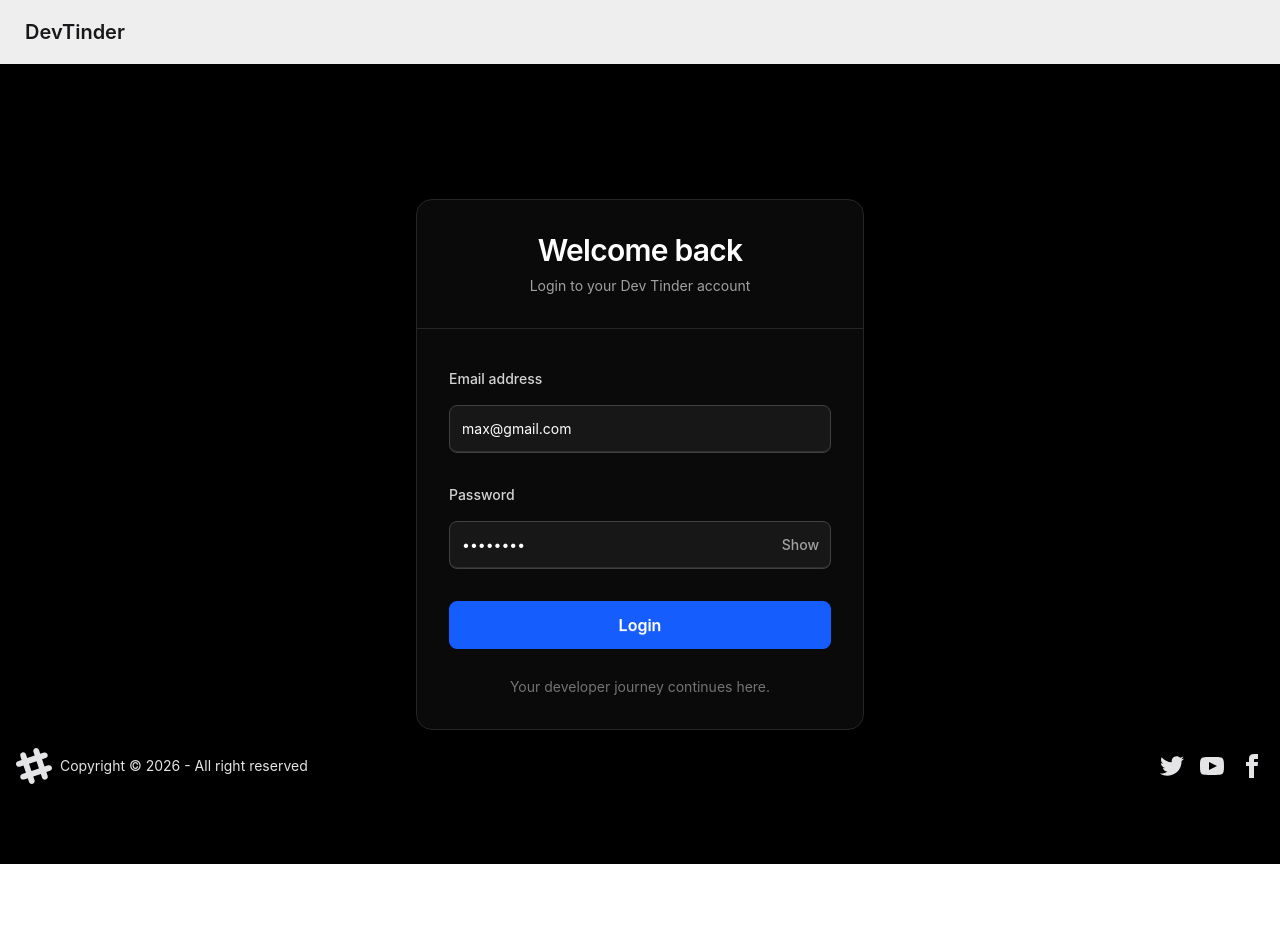
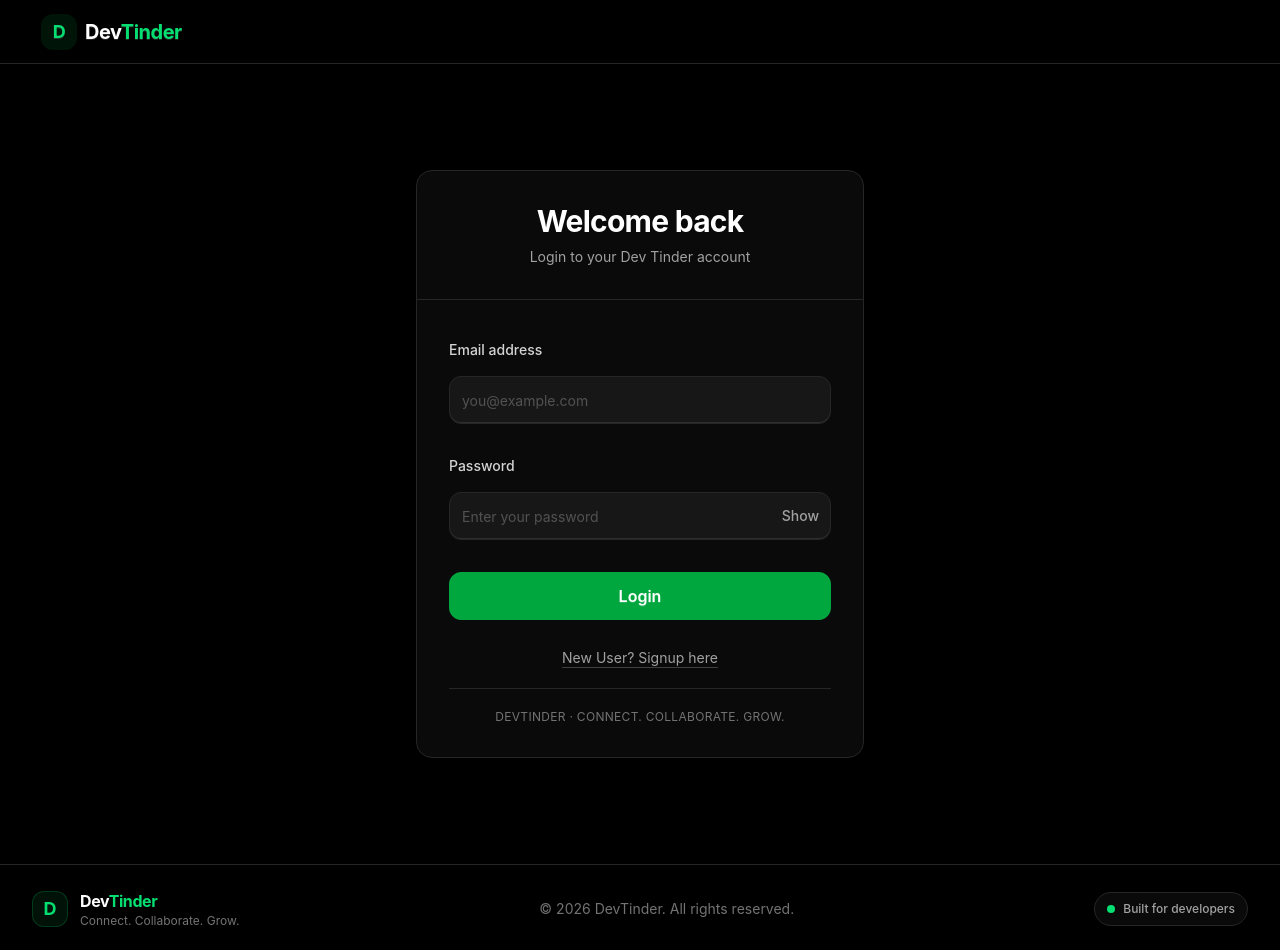
Before and after one commit to nitinpurohit412/DevTinder-UI, a React (Vite) app: page /login in a window 1280 px wide. Shown: the top 950 px of the page. Before the commit the page ends 864 px from the top, so only its background shows below. Built offline with nearby package versions, Linux system fonts and the light colour scheme; no server answers.

Commit message:
Enhance UI components: improve empty state messages in Connections and Feed, update Login for signup functionality, and refine NavBar and Footer styles.

```diff
--- a/src/components/Footer.jsx
+++ b/src/components/Footer.jsx
@@ -1,61 +1,39 @@
 const Footer = () => {
   return (
-    <div>
-      <footer className="footer sm:footer-horizontal bg-bold-300 text-neutral-content items-center p-4 fixed bottom-0">
-        <aside className="grid-flow-col items-center">
-          <svg
-            width="36"
-            height="36"
-            viewBox="0 0 24 24"
-            xmlns="http://www.w3.org/2000/svg"
-            fillRule="evenodd"
-            clipRule="evenodd"
-            className="fill-current"
-          >
-            <path d="M22.672 15.226l-2.432.811.841 2.515c.33 1.019-.209 2.127-1.23 2.456-1.15.325-2.148-.321-2.463-1.226l-.84-2.518-5.013 1.677.84 2.517c.391 1.203-.434 2.542-1.831 2.542-.88 0-1.601-.564-1.86-1.314l-.842-2.516-2.431.809c-1.135.328-2.145-.317-2.463-1.229-.329-1.018.211-2.127 1.231-2.456l2.432-.809-1.621-4.823-2.432.808c-1.355.384-2.558-.59-2.558-1.839 0-.817.509-1.582 1.327-1.846l2.433-.809-.842-2.515c-.33-1.02.211-2.129 1.232-2.458 1.02-.329 2.13.209 2.461 1.229l.842 2.515 5.011-1.677-.839-2.517c-.403-1.238.484-2.553 1.843-2.553.819 0 1.585.509 1.85 1.326l.841 2.517 2.431-.81c1.02-.33 2.131.211 2.461 1.229.332 1.018-.21 2.126-1.23 2.456l-2.433.809 1.622 4.823 2.433-.809c1.242-.401 2.557.484 2.557 1.838 0 .819-.51 1.583-1.328 1.847m-8.992-6.428l-5.01 1.675 1.619 4.828 5.011-1.674-1.62-4.829z"></path>
-          </svg>
-          <p>Copyright © {new Date().getFullYear()} - All right reserved</p>
-        </aside>
-        <nav className="grid-flow-col gap-4 md:place-self-center md:justify-self-end">
-          <a>
-            <svg
-              aria-label="Twitter"
-              xmlns="http://www.w3.org/2000/svg"
-              width="24"
-              height="24"
-              viewBox="0 0 24 24"
-              className="fill-current"
-            >
-              <path d="M24 4.557c-.883.392-1.832.656-2.828.775 1.017-.609 1.798-1.574 2.165-2.724-.951.564-2.005.974-3.127 1.195-.897-.957-2.178-1.555-3.594-1.555-3.179 0-5.515 2.966-4.797 6.045-4.091-.205-7.719-2.165-10.148-5.144-1.29 2.213-.669 5.108 1.523 6.574-.806-.026-1.566-.247-2.229-.616-.054 2.281 1.581 4.415 3.949 4.89-.693.188-1.452.232-2.224.084.626 1.956 2.444 3.379 4.6 3.419-2.07 1.623-4.678 2.348-7.29 2.04 2.179 1.397 4.768 2.212 7.548 2.212 9.142 0 14.307-7.721 13.995-14.646.962-.695 1.797-1.562 2.457-2.549z"></path>
-            </svg>
-          </a>
-          <a>
-            <svg
-              aria-label="YouTube"
-              xmlns="http://www.w3.org/2000/svg"
-              width="24"
-              height="24"
-              viewBox="0 0 24 24"
-              className="fill-current"
-            >
-              <path d="M19.615 3.184c-3.604-.246-11.631-.245-15.23 0-3.897.266-4.356 2.62-4.385 8.816.029 6.185.484 8.549 4.385 8.816 3.6.245 11.626.246 15.23 0 3.897-.266 4.356-2.62 4.385-8.816-.029-6.185-.484-8.549-4.385-8.816zm-10.615 12.816v-8l8 3.993-8 4.007z"></path>
-            </svg>
-          </a>
-          <a>
-            <svg
-              aria-label="Facebook"
-              xmlns="http://www.w3.org/2000/svg"
-              width="24"
-              height="24"
-              viewBox="0 0 24 24"
-              className="fill-current"
-            >
-              <path d="M9 8h-3v4h3v12h5v-12h3.642l.358-4h-4v-1.667c0-.955.192-1.333 1.115-1.333h2.885v-5h-3.808c-3.596 0-5.192 1.583-5.192 4.615v3.385z"></path>
-            </svg>
-          </a>
-        </nav>
-      </footer>
+   <footer className="border-t border-neutral-800 bg-black px-4 py-6 text-neutral-400 sm:px-8">
+  <div className="mx-auto flex max-w-7xl flex-col items-center justify-between gap-4 sm:flex-row">
+
+    {/* Branding */}
+    <div className="flex items-center gap-3">
+      <div className="flex h-9 w-9 items-center justify-center rounded-xl border border-green-800/50 bg-green-950/40 text-lg font-bold text-green-400">
+        D
+      </div>
+
+      <div>
+        <h2 className="text-base font-bold tracking-tight text-white">
+          Dev<span className="text-green-400">Tinder</span>
+        </h2>
+        <p className="text-xs text-neutral-500">
+          Connect. Collaborate. Grow.
+        </p>
+      </div>
     </div>
+
+    {/* Copyright */}
+    <p className="text-center text-xs text-neutral-500 sm:text-sm">
+      © {new Date().getFullYear()} DevTinder. All rights reserved.
+    </p>
+
+    {/* Status */}
+    <div className="flex items-center gap-2 rounded-full border border-neutral-800 bg-neutral-950 px-3 py-2">
+      <span className="h-2 w-2 rounded-full bg-green-400" />
+      <span className="text-xs font-medium text-neutral-400">
+        Built for developers
+      </span>
+    </div>
+
+  </div>
+</footer>
   );
 };
 
--- a/src/components/Login.jsx
+++ b/src/components/Login.jsx
@@ -1,56 +1,106 @@
 import axios from "axios";
 import { useState } from "react";
 import { useDispatch } from "react-redux";
-import {addUser} from "../utils/userSlice"
+import { addUser } from "../utils/userSlice";
 import { useNavigate } from "react-router-dom";
 import { BASE_URL } from "../utils/constant";
 
 const Login = () => {
+  const [emailId, setEmailId] = useState("");
+  const [password, setPassword] = useState("");
+  const [error, setError] = useState("");
+  const [showPassword, setShowPassword] = useState(false);
+  const [firstName, setFirstName] = useState("");
+  const [lastName, setLasttName] = useState("");
+  const [isLogin, setIsLogin] = useState(true);
+  const dispatch = useDispatch();
+  const navigate = useNavigate();
 
-  const [emailId, setEmailId] = useState("max@gmail.com")
-  const [password, setPassword] = useState("Maxx@123")
-  const [error, setError] = useState("")
-  const [showPassword, setShowPassword] = useState(false);
-  const dispatch = useDispatch()
-  const navigate = useNavigate()
-
- const handleLogin =async ()=>{
+  const handleLogin = async () => {
     try {
       const res = await axios.post(
         BASE_URL + "/login",
         {
           emailId,
-          password
+          password,
         },
-        {withCredentials: true}
-      )
-      dispatch(addUser(res.data))
-      return navigate('/')
+        { withCredentials: true },
+      );
+      dispatch(addUser(res.data));
+      return navigate("/");
+    } catch (err) {}
+  };
+
+  const handleSignUp = async () => {
+    try {
+      const res = await axios.post(
+        BASE_URL + "/signup",
+        { firstName, lastName, emailId, password },
+        { withCredentials: true },
+      );
+      dispatch(addUser(res.data.data));
+      return navigate("/profile");
     } catch (err) {
-      setError(err?.response?.data || "Something went wrong")
+      setError(err?.response?.data || "Something went wrong");
     }
-  }
+  };
 
   return (
-<div className="min-h-screen flex items-center justify-center bg-black px-4 py-10">
+    <div className="flex min-h-screen items-center justify-center bg-black px-4 py-10 text-white">
       <div className="w-full max-w-md overflow-hidden rounded-2xl border border-neutral-800 bg-neutral-950 shadow-2xl">
-
         {/* Header */}
         <div className="border-b border-neutral-800 px-8 py-8 text-center">
-
-      <h1 className="text-3xl font-semibold tracking-tight text-white">
-        Welcome back
+          <h1 className="text-3xl font-bold tracking-tight text-white">
+            {isLogin ? "Welcome back" : "Welcome"}
           </h1>
 
           <p className="mt-2 text-sm text-neutral-400">
-        Login to your Dev Tinder account
+            {isLogin
+              ? "Login to your Dev Tinder account"
+              : "Sign up to your Dev Tinder account"}
           </p>
         </div>
 
         {/* Form */}
         <div className="space-y-5 px-8 py-8">
+          {/* first & last Name*/}
 
-      {/* Email */}
+          {!isLogin && (
+            <div className="grid grid-cols-1 gap-4 sm:grid-cols-2">
+              <fieldset className="fieldset min-w-0">
+                <legend className="fieldset-legend mb-1 text-sm font-medium text-neutral-300">
+                  First Name
+                </legend>
+
+                <input
+                  type="text"
+                  value={firstName}
+                  required
+                  placeholder="First name"
+                  onChange={(e) => setFirstName(e.target.value)}
+                  className="input h-12 w-full rounded-xl border border-neutral-800 bg-neutral-900 text-white placeholder:text-neutral-600 focus:border-green-500 focus:outline-none"
+                />
+              </fieldset>
+
+              <fieldset className="fieldset min-w-0">
+                <legend className="fieldset-legend mb-1 text-sm font-medium text-neutral-300">
+                  Last Name
+                </legend>
+
+                <input
+                  type="text"
+                  value={lastName}
+                  required
+                  placeholder="Last name"
+                  onChange={(e) => setLasttName(e.target.value)}
+                  className="input h-12 w-full rounded-xl border border-neutral-800 bg-neutral-900 text-white placeholder:text-neutral-600 focus:border-green-500 focus:outline-none"
+                />
+              </fieldset>
+            </div>
+          )}
+
+          {/* Email*/}
+
           <fieldset className="fieldset">
             <legend className="fieldset-legend mb-1 text-sm font-medium text-neutral-300">
               Email address
@@ -59,10 +109,11 @@ const Login = () => {
             <input
               type="email"
               value={emailId}
+              required
               placeholder="you@example.com"
               autoComplete="email"
               onChange={(e) => setEmailId(e.target.value)}
-          className="input h-12 w-full rounded-lg border-neutral-700 bg-neutral-900 text-white placeholder:text-neutral-500 focus:border-blue-500 focus:outline-none"
+              className="input h-12 w-full rounded-xl border border-neutral-800 bg-neutral-900 text-white placeholder:text-neutral-600 focus:border-green-500 focus:outline-none"
             />
           </fieldset>
 
@@ -76,16 +127,17 @@ const Login = () => {
               <input
                 type={showPassword ? "text" : "password"}
                 value={password}
+                required
                 placeholder="Enter your password"
                 autoComplete="current-password"
                 onChange={(e) => setPassword(e.target.value)}
-      className="input h-12 w-full rounded-lg border-neutral-700 bg-neutral-900 pr-20 text-white placeholder:text-neutral-500 focus:border-blue-500 focus:outline-none"
+                className="input h-12 w-full rounded-xl border border-neutral-800 bg-neutral-900 pr-20 text-white placeholder:text-neutral-600 focus:border-green-500 focus:outline-none"
               />
 
               <button
                 type="button"
                 onClick={() => setShowPassword(!showPassword)}
-      className="absolute inset-y-0 right-3 text-sm font-medium text-neutral-400 transition hover:text-white"
+                className="absolute inset-y-0 right-3 text-sm font-medium text-neutral-400 transition hover:text-green-400"
               >
                 {showPassword ? "Hide" : "Show"}
               </button>
@@ -94,7 +146,7 @@ const Login = () => {
 
           {/* Error Message */}
           {error && (
-        <div className="rounded-lg border border-red-900 bg-red-950/30 px-4 py-3 text-sm text-red-400">
+            <div className="rounded-xl border border-red-900/60 bg-red-950/30 px-4 py-3 text-sm text-red-400">
               {error}
             </div>
           )}
@@ -102,21 +154,26 @@ const Login = () => {
           {/* Login Button */}
           <button
             type="button"
-        onClick={handleLogin}
-        className="btn mt-2 h-12 w-full rounded-lg border-blue-600 bg-blue-600 text-base font-semibold text-white shadow-none transition hover:border-blue-500 hover:bg-blue-500"
+            onClick={isLogin ? handleLogin : handleSignUp}
+            className="btn mt-2 h-12 w-full rounded-xl border-green-600 bg-green-600 text-base font-semibold text-white shadow-none transition hover:border-green-500 hover:bg-green-500"
           >
-        Login
+            {isLogin ? "Login" : "Sign Up"}
           </button>
 
-      {/* Footer */}
-      <p className="pt-2 text-center text-sm text-neutral-500">
-        Your developer journey continues here.
+          <p
+            className="cursor-pointer pt-2 text-center text-sm text-neutral-400 underline decoration-neutral-700 underline-offset-4 transition hover:text-green-400 hover:decoration-green-400"
+            onClick={() => setIsLogin((value) => !value)}
+          >
+            {isLogin ? "New User? Signup here" : "Existing User? Login here"}
           </p>
 
+          {/* Footer */}
+          <p className="border-t border-neutral-800 pt-5 text-center text-xs tracking-wide text-neutral-500">
+            DEVTINDER · CONNECT. COLLABORATE. GROW.
+          </p>
         </div>
       </div>
     </div>
-
   );
 };
 
--- a/src/components/NavBar.jsx
+++ b/src/components/NavBar.jsx
@@ -21,35 +21,86 @@ const NavBar = () => {
   }
 
   return (
-     <div className="navbar bg-base-300 shadow-sm">
+<div className="navbar sticky top-0 z-50 border-b border-neutral-800 bg-black px-4 text-white shadow-lg sm:px-6">
   <div className="flex-1">
-    <Link to="/" className="btn btn-ghost text-xl">DevTinder</Link>
+    <Link
+      to="/"
+      className="btn btn-ghost gap-2 text-xl font-bold tracking-tight text-white hover:bg-neutral-900"
+    >
+      <span className="flex h-9 w-9 items-center justify-center rounded-xl bg-green-500/10 text-lg font-bold text-green-400">
+        D
+      </span>
+      <span>
+        Dev<span className="text-green-400">Tinder</span>
+      </span>
+    </Link>
   </div>
- {user && <div className="flex gap-2">
-  <div className="form-control mt-2">Welcome, {user.firstName}</div>
-   <div className="dropdown dropdown-end mx-5">
-      <div tabIndex={0} role="button" className="btn btn-ghost btn-circle avatar">
+
+  {user && (
+    <div className="flex items-center gap-2 sm:gap-4">
+      <div className="form-control mt-2 text-sm font-medium text-neutral-300 sm:text-base">
+        Welcome, <span className="inline text-green-400">{user.firstName}</span>
+      </div>
+
+      <div className="dropdown dropdown-end mx-2 sm:mx-3">
+        <div
+          tabIndex={0}
+          role="button"
+          className="btn btn-ghost btn-circle avatar ring-2 ring-neutral-800 transition hover:ring-green-500"
+        >
           <div className="w-10 rounded-full">
             <img
               alt="Tailwind CSS Navbar component"
-            src={user.photoUrl} />
+              src={user.photoUrl}
+            />
           </div>
         </div>
+
         <ul
           tabIndex={-1}
-        className="menu menu-sm dropdown-content bg-base-300 rounded-box z-1 mt-3  w-52 p-2 shadow">
+          className="menu menu-sm dropdown-content z-50 mt-3 w-52 rounded-xl border border-neutral-800 bg-neutral-950 p-2 text-neutral-200 shadow-2xl"
+        >
           <li>
-          <Link to="/profile" className="justify-between">
+            <Link
+              to="/profile"
+              className="justify-between rounded-lg py-3 hover:bg-neutral-900 hover:text-green-400"
+            >
               Profile
             </Link>
           </li>
-        <li><Link to="/connections">Connections</Link></li>
-        <li><Link to="/requests">Requests</Link></li>
-        <li><a onClick={handleLogout}>Logout</a></li>
+
+          <li>
+            <Link
+              to="/connections"
+              className="rounded-lg py-3 hover:bg-neutral-900 hover:text-green-400"
+            >
+              Connections
+            </Link>
+          </li>
+
+          <li>
+            <Link
+              to="/requests"
+              className="rounded-lg py-3 hover:bg-neutral-900 hover:text-green-400"
+            >
+              Requests
+            </Link>
+          </li>
+
+          <li>
+            <a
+              onClick={handleLogout}
+              className="rounded-lg py-3 text-red-400 hover:bg-red-500/10 hover:text-red-300"
+            >
+              Logout
+            </a>
+          </li>
         </ul>
       </div>
-  </div>}
     </div>
+  )}
+</div>
+
   )
 }
 
```
Also changed, not shown: src/components/Connections.jsx (+32 -2 lines), src/components/EditProfile.jsx (+12 -10 lines), src/components/Feed.jsx (+7 -3 lines). Lines whose indentation alone changed are shown as unchanged.
